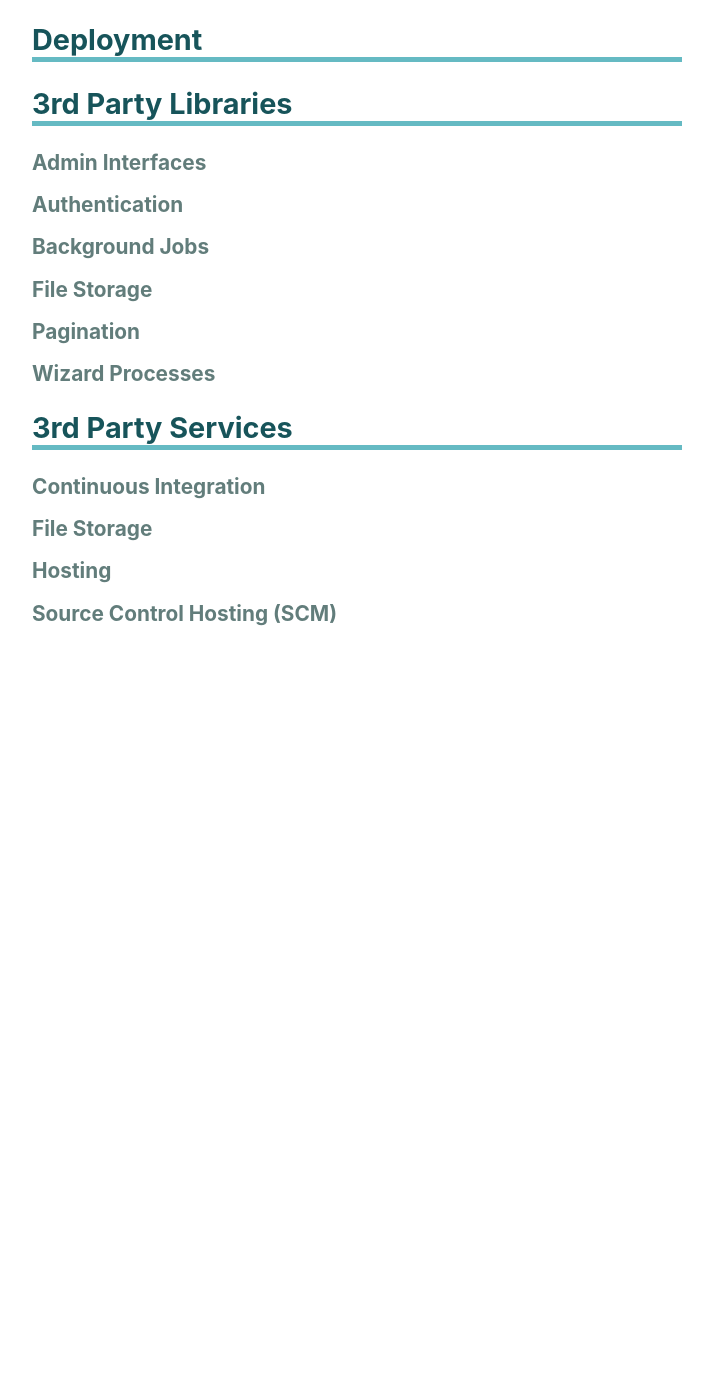
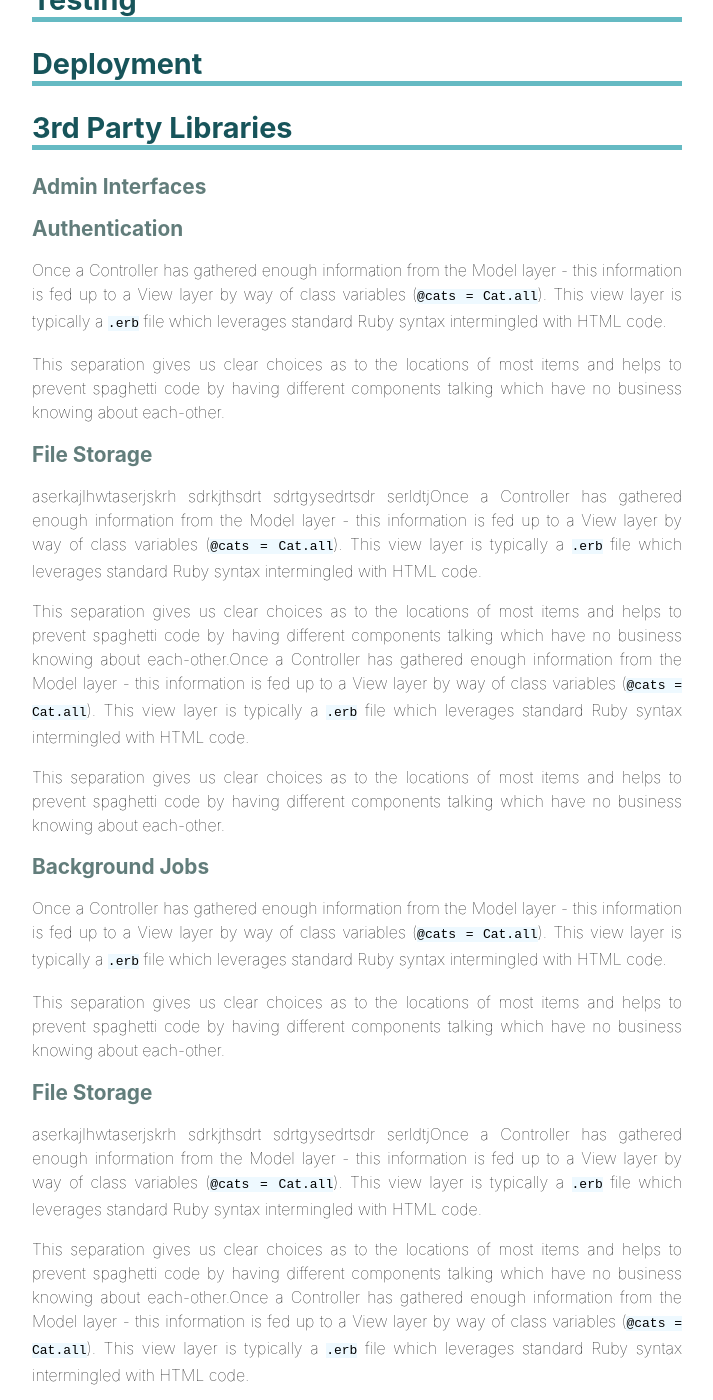
Before and after one commit to thenerdery/ruby-standards, a Jekyll site: the page built from index.md, in a window 1280 px wide and 1400 px high, scrolled down 2883 px. Shown: the whole window, without its empty margins (283-996 px from the left). Built offline with Jekyll 4.4.1, drawn with Linux system fonts in a browser that asks for light colours; before the commit the page ends 3526 px from its top, so only the background shows below that; some of the changed text lies outside the part shown.

Commit message:
Adding some lorem to subsections

```diff
--- a/index.md
+++ b/index.md
@@ -75,9 +75,31 @@ This separation gives us clear choices as to the locations of most items and hel
 
 ## Authentication
 
+Once a Controller has gathered enough information from the Model layer - this information is fed up to a View layer by way of class variables (`@cats = Cat.all`).  This view layer is typically a `.erb` file which leverages standard Ruby syntax intermingled with HTML code.
+
+This separation gives us clear choices as to the locations of most items and helps to prevent spaghetti code by having different components talking which have no business knowing about each-other.
+
+## File Storage
+
+aserkajlhwtaserjskrh  sdrkjthsdrt sdrtgysedrtsdr serldtjOnce a Controller has gathered enough information from the Model layer - this information is fed up to a View layer by way of class variables (`@cats = Cat.all`).  This view layer is typically a `.erb` file which leverages standard Ruby syntax intermingled with HTML code.
+
+This separation gives us clear choices as to the locations of most items and helps to prevent spaghetti code by having different components talking which have no business knowing about each-other.Once a Controller has gathered enough information from the Model layer - this information is fed up to a View layer by way of class variables (`@cats = Cat.all`).  This view layer is typically a `.erb` file which leverages standard Ruby syntax intermingled with HTML code.
+
+This separation gives us clear choices as to the locations of most items and helps to prevent spaghetti code by having different components talking which have no business knowing about each-other.
+
 ## Background Jobs
 
+Once a Controller has gathered enough information from the Model layer - this information is fed up to a View layer by way of class variables (`@cats = Cat.all`).  This view layer is typically a `.erb` file which leverages standard Ruby syntax intermingled with HTML code.
+
+This separation gives us clear choices as to the locations of most items and helps to prevent spaghetti code by having different components talking which have no business knowing about each-other.
+
 ## File Storage
+
+aserkajlhwtaserjskrh  sdrkjthsdrt sdrtgysedrtsdr serldtjOnce a Controller has gathered enough information from the Model layer - this information is fed up to a View layer by way of class variables (`@cats = Cat.all`).  This view layer is typically a `.erb` file which leverages standard Ruby syntax intermingled with HTML code.
+
+This separation gives us clear choices as to the locations of most items and helps to prevent spaghetti code by having different components talking which have no business knowing about each-other.Once a Controller has gathered enough information from the Model layer - this information is fed up to a View layer by way of class variables (`@cats = Cat.all`).  This view layer is typically a `.erb` file which leverages standard Ruby syntax intermingled with HTML code.
+
+This separation gives us clear choices as to the locations of most items and helps to prevent spaghetti code by having different components talking which have no business knowing about each-other.
 
 ## Pagination
 
```
